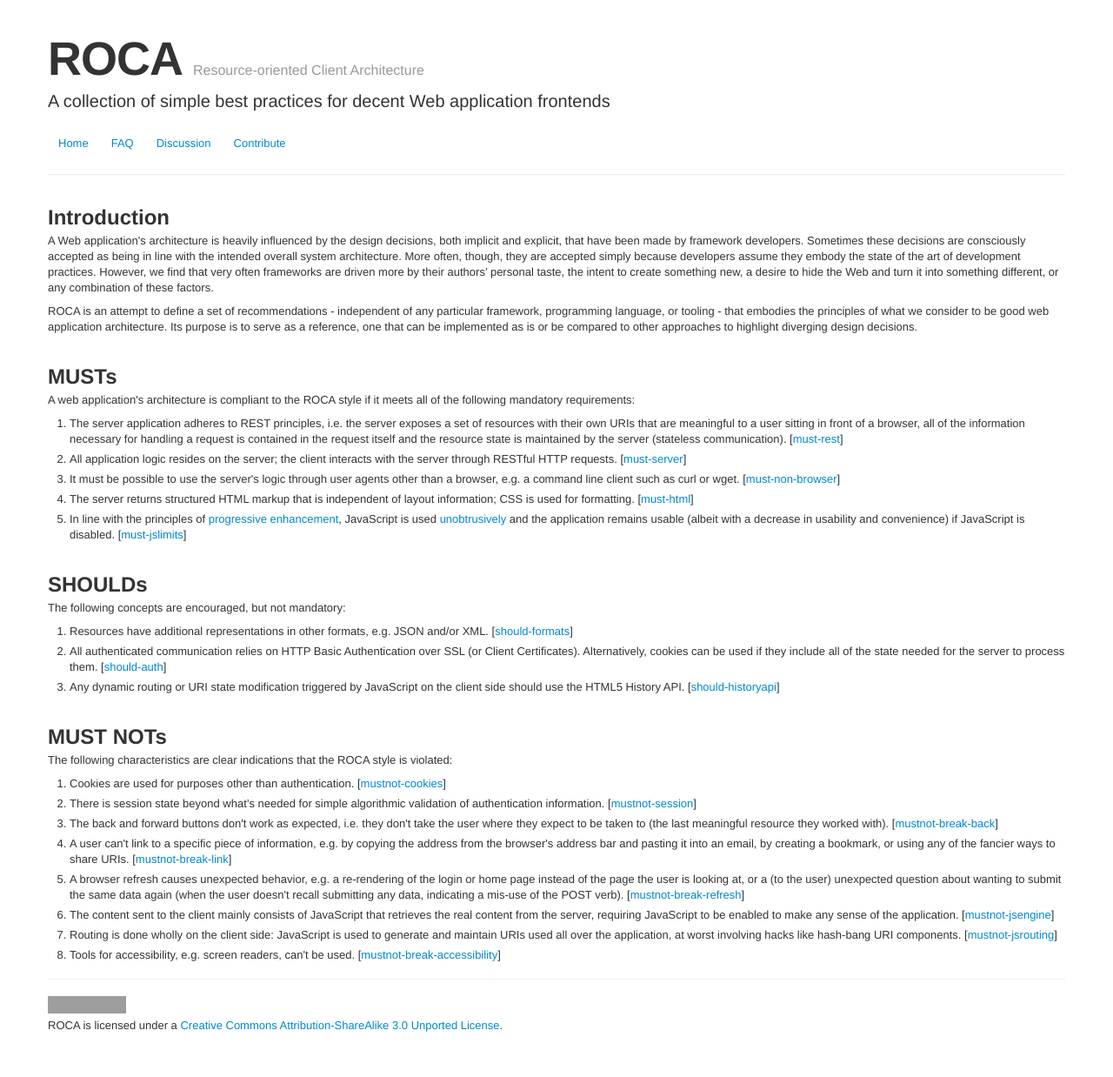
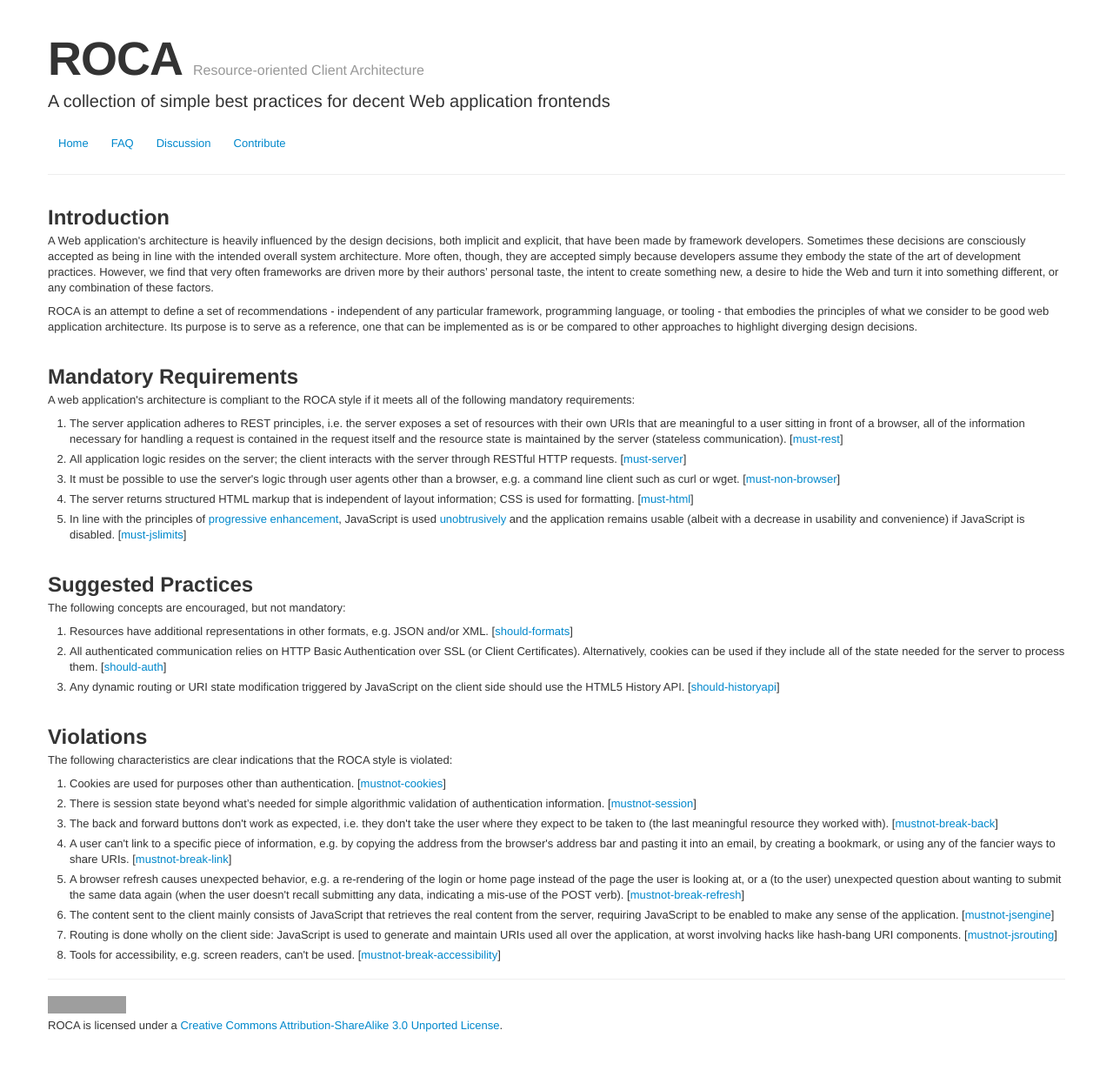
Before and after one commit to innoq/ROCA, a Jekyll site: the page built from index.html, in a window 1280 px wide. Shown: the whole page at 87% size. Built offline with Jekyll 4.4.1, drawn with Linux system fonts in a browser that asks for light colours; grey boxes are pictures that could not be loaded.

Commit message:
Changed MUST/SHOULD/SHOULD NOT to plain text (as suggested by @mca)

```diff
--- a/index.html
+++ b/index.html
@@ -23,7 +23,7 @@ title: "ROCA: Resource-oriented Client Architecture"
 	other approaches to highlight diverging design decisions.
 </p>
 
-<h2>MUSTs</h2>
+<h2>Mandatory Requirements</h2>
 <p>A web application's architecture is compliant to the ROCA
 	style if it meets all of the following mandatory requirements:
 </p>
@@ -60,7 +60,7 @@ title: "ROCA: Resource-oriented Client Architecture"
 	</li>
 </ol>
 
-<h2>SHOULDs</h2>
+<h2>Suggested Practices</h2>
 <p>The following concepts are encouraged, but not mandatory:</p>
 <ol>
   <li><a name='should-formats'></a>Resources have additional representations in other formats, e.g.
@@ -79,7 +79,7 @@ title: "ROCA: Resource-oriented Client Architecture"
 </ol>
 
 
-<h2>MUST NOTs</h2>
+<h2>Violations</h2>
 <p>The following characteristics are clear indications that the ROCA style is violated:</p>
 <ol>
 	<li><a name='mustnot-cookies'></a>Cookies
```
